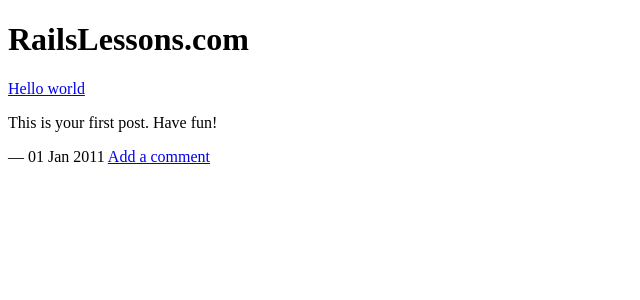
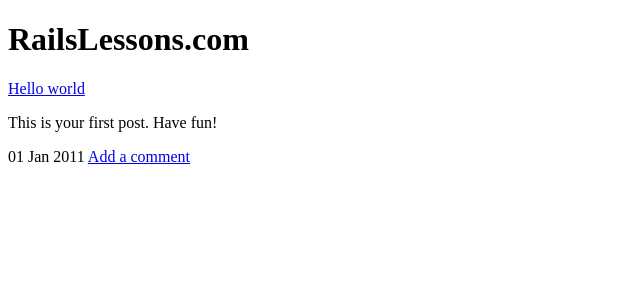
Before and after one commit to mashion/railslessons.com, a Jekyll site: the page built from index.html, in a window 1280 px wide. Shown: the top 300 px of the page, without its empty margins (0-640 px from the left). Built offline with Jekyll 4.4.1, drawn with Linux system fonts in a browser that asks for light colours; comment, search, counter and statistics services are not loaded.

Commit message:
Generalizing index page html.

```diff
--- a/index.html
+++ b/index.html
@@ -5,10 +5,10 @@ layout: default
 <div id="posts">
 {% for post in site.posts limit:5 %}
   <div class="post">
-    <a class="h2" href="{{ post.url }}">{{ post.title | xml_escape }}</a>
+    <a href="{{ post.url }}">{{ post.title | xml_escape }}</a>
     {{ post.content }}
     <div class="footer">
-      &mdash; {{ post.date | date_to_string }}
+      {{ post.date | date_to_string }}
       {% if site.disqus %}<a href="{{ post.url }}#disqus_thread">Add a comment</a>{% endif %}
     </div>
   </div>
```
